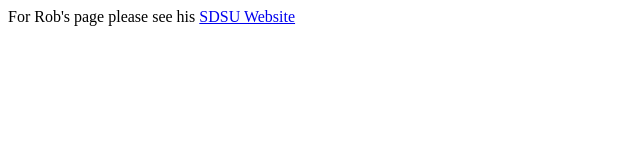
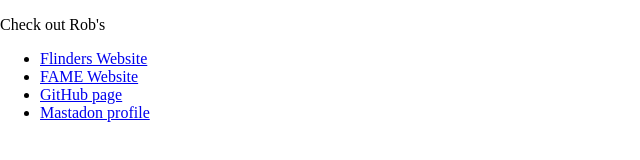
Before and after one commit to linsalrob/linsalrob.github.io, a plain HTML site: page index.html in a window 1280 px wide. Shown: the whole page, without its empty margins (0-640 px from the left). Drawn offline with Linux system fonts and the light colour scheme.

Commit message:
Updating to add a personel link

```diff
--- a/index.html
+++ b/index.html
@@ -1 +1,16 @@
-For Rob's page please see his <a href="http://edwards.sdsu.edu/research/">SDSU Website</a>
+<!DOCTYPE html>
+<html>
+  <head>
+    <meta charset="utf-8" />
+    <title>Rob Edwards</title>
+  </head>
+  <body style="margin: 0; padding: 0">
+    <p>Check out Rob's<br />
+      <ul>
+        <li><a href="https://edwards.flinders.edu/">Flinders Website</a></li>
+        <li><a href="https://fame.flinders.edu/">FAME Website</a></li>
+        <li><a href="https://github.com/linsalrob" rel="me">GitHub page</a></li>
+        <li><a href="https://genomic.social/@linsalrob" rel="me">Mastadon profile</a></li>
+    </a>
+  </body>
+</html>
```
